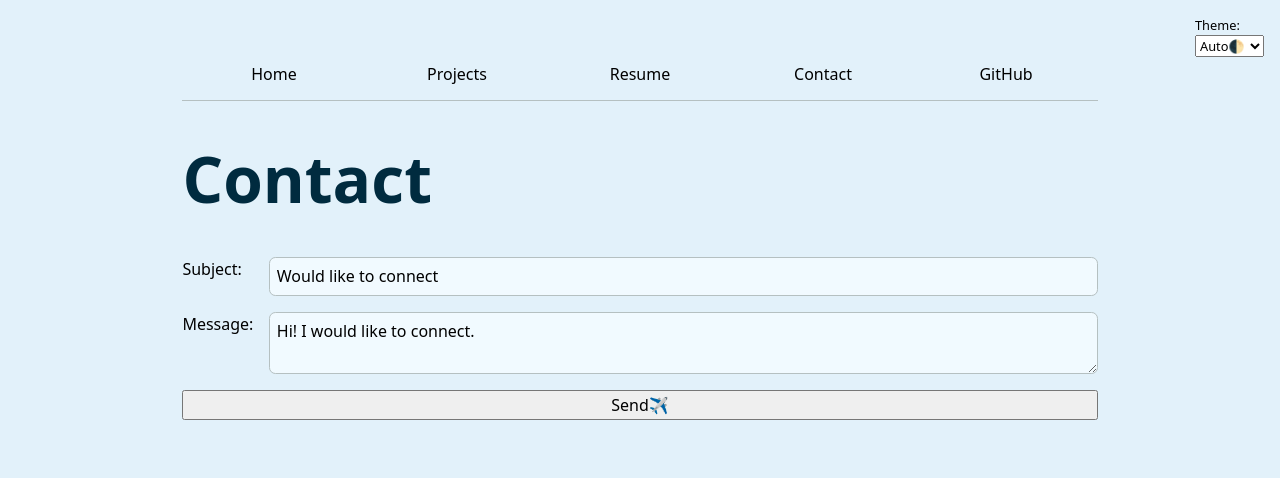
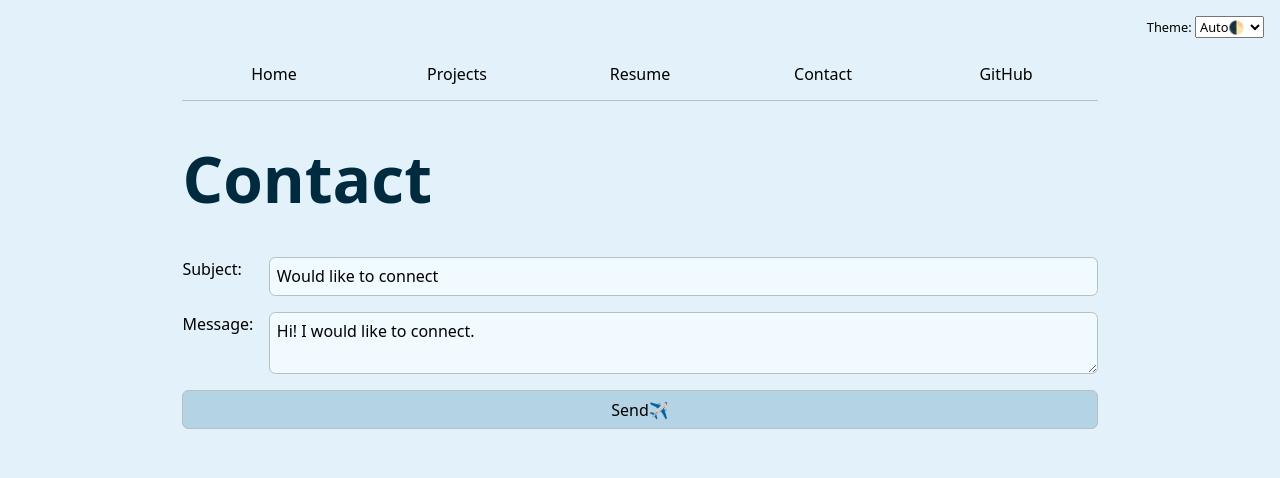
Before and after one commit to sugar-glider27/portfolio, a plain HTML site: page contact/index.html in a window 1280 px wide. Drawn offline with Linux system fonts and the light colour scheme.

```diff
--- a/style.css
+++ b/style.css
@@ -15,6 +15,9 @@ html {
 
   --light-input-color: oklch(98% 0.015 250);
   --dark-input-color: oklch(from var(--color-accent) 27% 5% h);
+
+  --light-button-color: oklch(from var(--color-accent) 85% 10% h);
+  --dark-button-color: oklch(from var(--color-accent) 40% 10% h);
 
   accent-color: var(--color-accent);
   color-scheme: light dark;
@@ -93,6 +96,18 @@ input, textarea {
 
 button {
   grid-column: 1 / -1;
+  background-color: light-dark(
+    var(--light-button-color),
+    var(--dark-button-color)
+  );
+
+  border: 1px solid light-dark(
+    var(--light-border-bottom-color),
+    var(--dark-border-bottom-color)
+  );
+
+  padding: 0.4em;
+  border-radius: 0.4em;
 }
 
 form {
@@ -101,7 +116,7 @@ form {
   gap: 1em;
 }
 
-label {
+form label {
   display: grid;
   grid-template-columns: subgrid;
   grid-column: 1 / -1;
```
